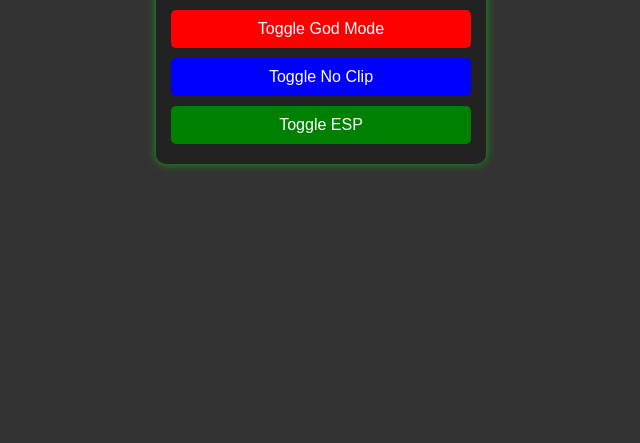
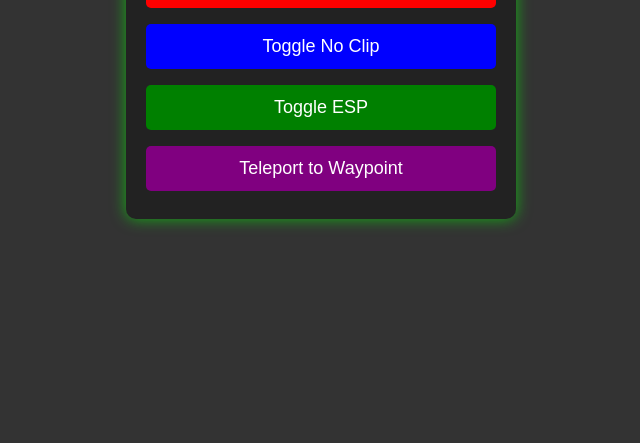
Before and after one commit to adsepehr/rick-menu, a plain HTML site: page index.html in a window 1280 px wide. Shown: the part 357-800 px from the top of the page, without its empty margins (319-959 px from the left). Drawn offline with Linux system fonts and the light colour scheme.

Commit message:
Update index.html

```diff
--- a/index.html
+++ b/index.html
@@ -17,24 +17,33 @@
             margin: 0;
         }
         .menu {
-            width: 300px;
-            padding: 15px;
+            width: 350px;
+            padding: 20px;
             border-radius: 10px;
             background: #222;
-            box-shadow: 0px 0px 10px rgba(0, 255, 0, 0.5);
+            box-shadow: 0px 0px 15px rgba(0, 255, 0, 0.6);
+            transition: transform 0.2s ease-in-out;
+        }
+        .menu:hover {
+            transform: scale(1.05);
         }
         button {
             width: 100%;
-            padding: 10px;
-            margin: 5px 0;
+            padding: 12px;
+            margin: 8px 0;
             border: none;
             cursor: pointer;
             border-radius: 5px;
-            font-size: 16px;
+            font-size: 18px;
+            transition: 0.2s;
         }
         .godmode { background: red; color: white; }
         .noclip { background: blue; color: white; }
         .esp { background: green; color: white; }
+        .teleport { background: purple; color: white; }
+        button:hover {
+            filter: brightness(1.2);
+        }
     </style>
 </head>
 <body>
@@ -43,6 +52,7 @@
         <button class="godmode">Toggle God Mode</button>
         <button class="noclip">Toggle No Clip</button>
         <button class="esp">Toggle ESP</button>
+        <button class="teleport">Teleport to Waypoint</button>
     </div>
     <script>
         function sendAction(action) {
@@ -52,6 +62,7 @@
         document.querySelector(".godmode").addEventListener("click", () => sendAction("toggleGod"));
         document.querySelector(".noclip").addEventListener("click", () => sendAction("toggleNoclip"));
         document.querySelector(".esp").addEventListener("click", () => sendAction("toggleESP"));
+        document.querySelector(".teleport").addEventListener("click", () => sendAction("teleportWaypoint"));
     </script>
 </body>
 </html>
```
